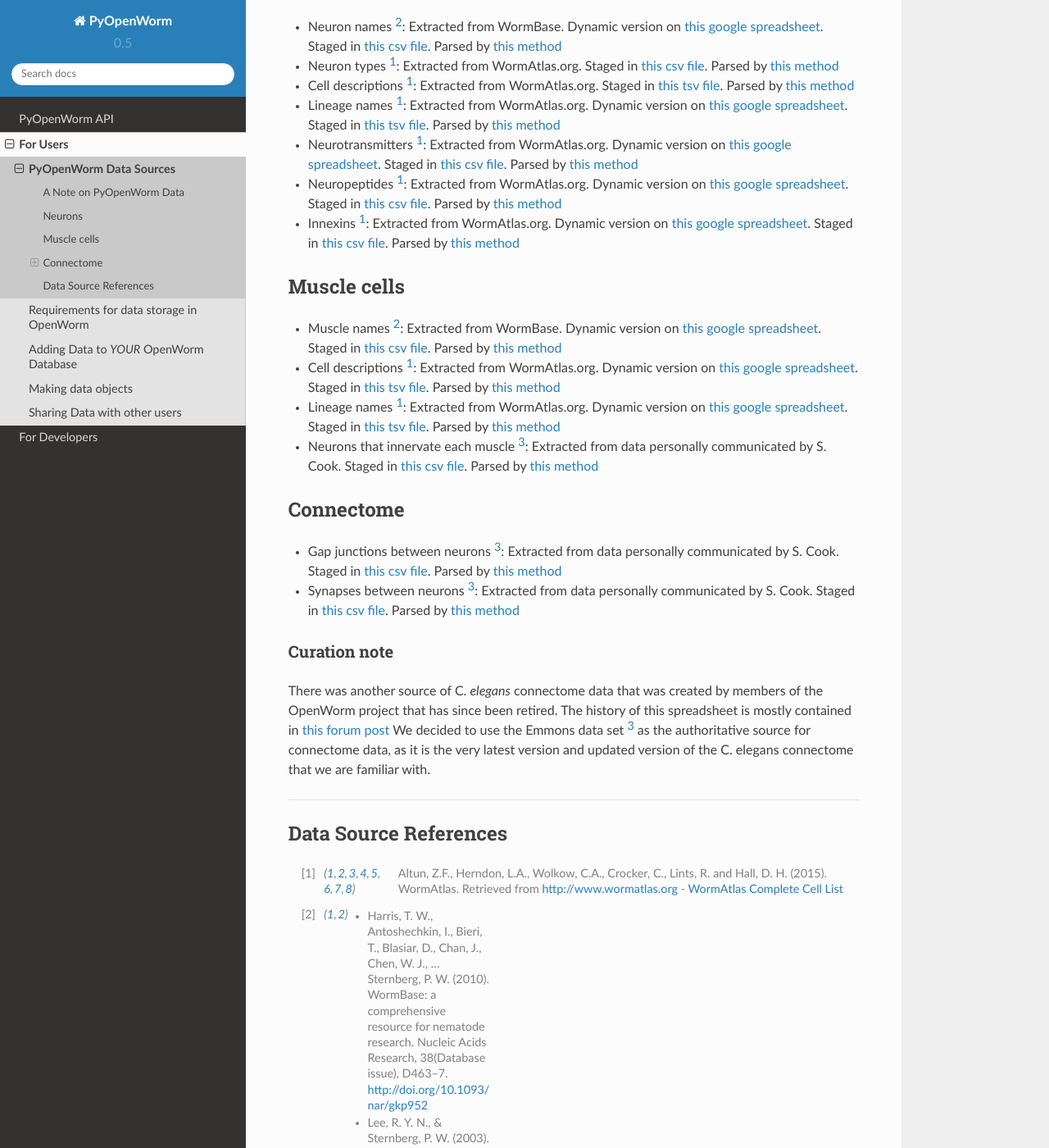
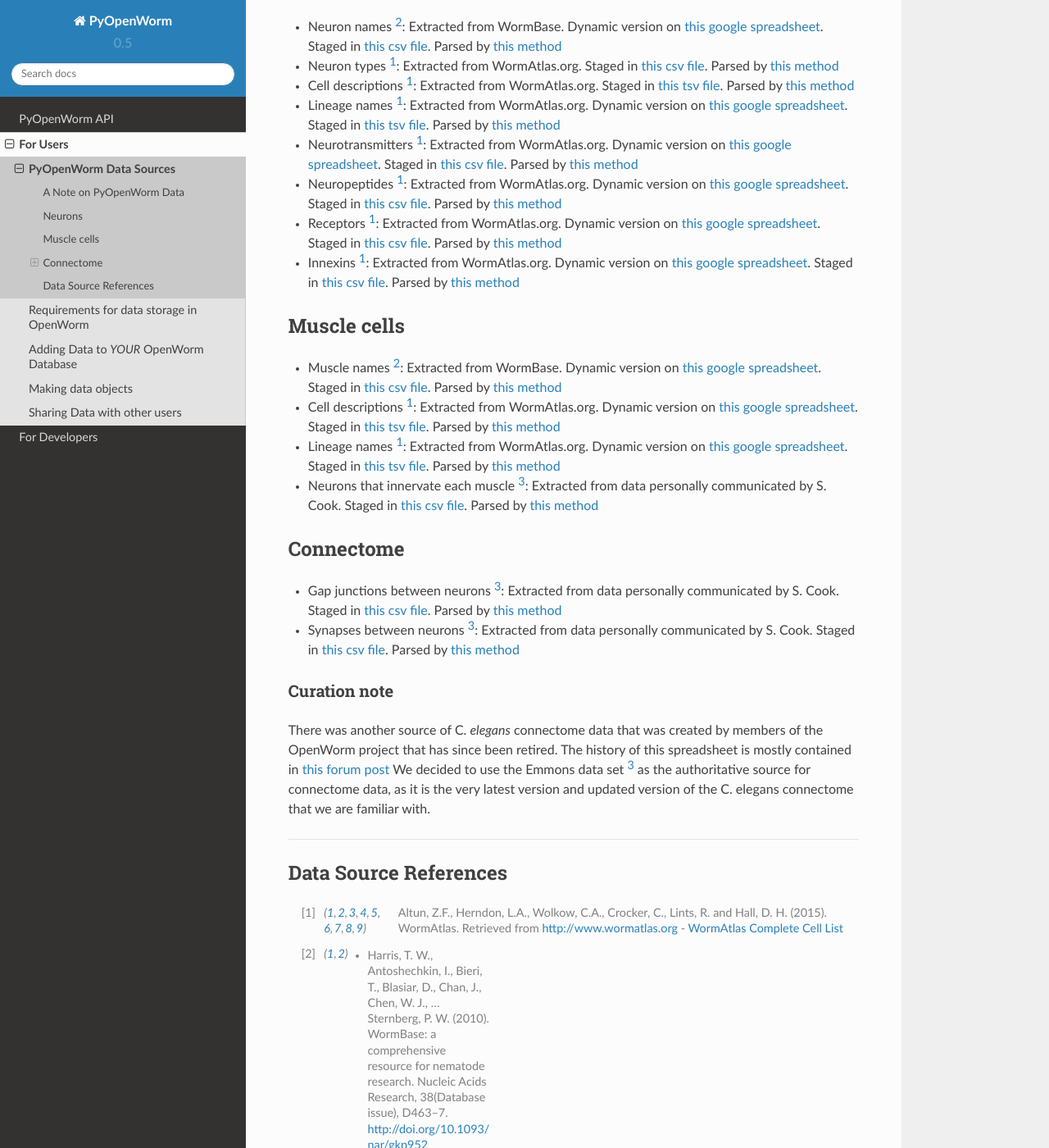
Before and after one commit to openworm/owmeta, a Sphinx documentation site: the page built from docs/data_sources.rst, in a window 1280 px wide and 1400 px high, scrolled down 515 px. Shown: the whole window at 82% size. Built offline with Sphinx 7.4.7 and the Read the Docs theme 2.0.0, drawn with Linux system fonts in a browser that asks for light colours.

Commit message:
Added receptors documentation

```diff
--- a/docs/data_sources.rst
+++ b/docs/data_sources.rst
@@ -28,6 +28,7 @@ Neurons
 - Lineage names [1]_: Extracted from WormAtlas.org.  Dynamic version on `this google spreadsheet <https://docs.google.com/spreadsheets/d/1Jc9pOJAce8DdcgkTgkUXafhsBQdrer2Y47zrHsxlqWg/edit>`_.  Staged in `this tsv file <https://github.com/openworm/PyOpenWorm/blob/945f7172f0dff1d022ce0574f3c630ee53297386/OpenWormData/aux_data/C.%20elegans%20Cell%20List%20-%20WormAtlas.tsv>`_.  Parsed by `this method <https://github.com/openworm/PyOpenWorm/blob/945f7172f0dff1d022ce0574f3c630ee53297386/OpenWormData/scripts/insert_worm.py#L68>`_
 - Neurotransmitters [1]_: Extracted from WormAtlas.org.  Dynamic version on `this google spreadsheet <https://docs.google.com/spreadsheets/d/1Jc9pOJAce8DdcgkTgkUXafhsBQdrer2Y47zrHsxlqWg/edit>`_.  Staged in `this csv file <https://github.com/openworm/PyOpenWorm/blob/945f7172f0dff1d022ce0574f3c630ee53297386/OpenWormData/aux_data/Modified%20celegans%20db%20dump.csv>`_.  Parsed by `this method <https://github.com/openworm/PyOpenWorm/blob/945f7172f0dff1d022ce0574f3c630ee53297386/OpenWormData/scripts/insert_worm.py#L262>`_
 - Neuropeptides [1]_: Extracted from WormAtlas.org.  Dynamic version on `this google spreadsheet <https://docs.google.com/spreadsheets/d/1Jc9pOJAce8DdcgkTgkUXafhsBQdrer2Y47zrHsxlqWg/edit>`_.  Staged in `this csv file <https://github.com/openworm/PyOpenWorm/blob/945f7172f0dff1d022ce0574f3c630ee53297386/OpenWormData/aux_data/Modified%20celegans%20db%20dump.csv>`_.  Parsed by `this method <https://github.com/openworm/PyOpenWorm/blob/945f7172f0dff1d022ce0574f3c630ee53297386/OpenWormData/scripts/insert_worm.py#L274>`_
+- Receptors [1]_: Extracted from WormAtlas.org.  Dynamic version on `this google spreadsheet <https://docs.google.com/spreadsheets/d/1Jc9pOJAce8DdcgkTgkUXafhsBQdrer2Y47zrHsxlqWg/edit>`_.  Staged in `this csv file <https://github.com/openworm/PyOpenWorm/blob/945f7172f0dff1d022ce0574f3c630ee53297386/OpenWormData/aux_data/Modified%20celegans%20db%20dump.csv>`_.  Parsed by `this method <https://github.com/openworm/PyOpenWorm/blob/945f7172f0dff1d022ce0574f3c630ee53297386/OpenWormData/scripts/insert_worm.py#L280>`_
 - Innexins [1]_: Extracted from WormAtlas.org.  Dynamic version on `this google spreadsheet <https://docs.google.com/spreadsheets/d/1Jc9pOJAce8DdcgkTgkUXafhsBQdrer2Y47zrHsxlqWg/edit>`_.  Staged in `this csv file <https://github.com/openworm/PyOpenWorm/blob/945f7172f0dff1d022ce0574f3c630ee53297386/OpenWormData/aux_data/Modified%20celegans%20db%20dump.csv>`_.  Parsed by `this method <https://github.com/openworm/PyOpenWorm/blob/945f7172f0dff1d022ce0574f3c630ee53297386/OpenWormData/scripts/insert_worm.py#L268>`_
 
 Muscle cells
```
